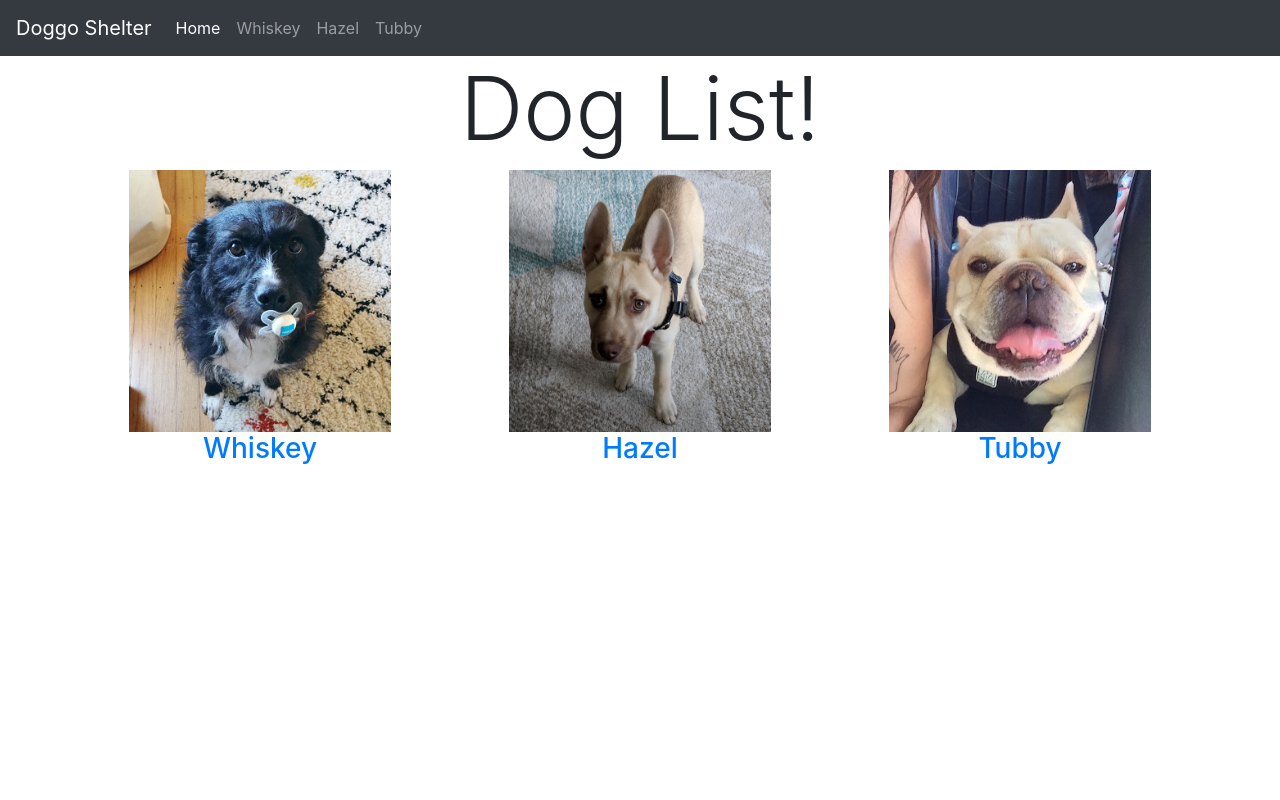
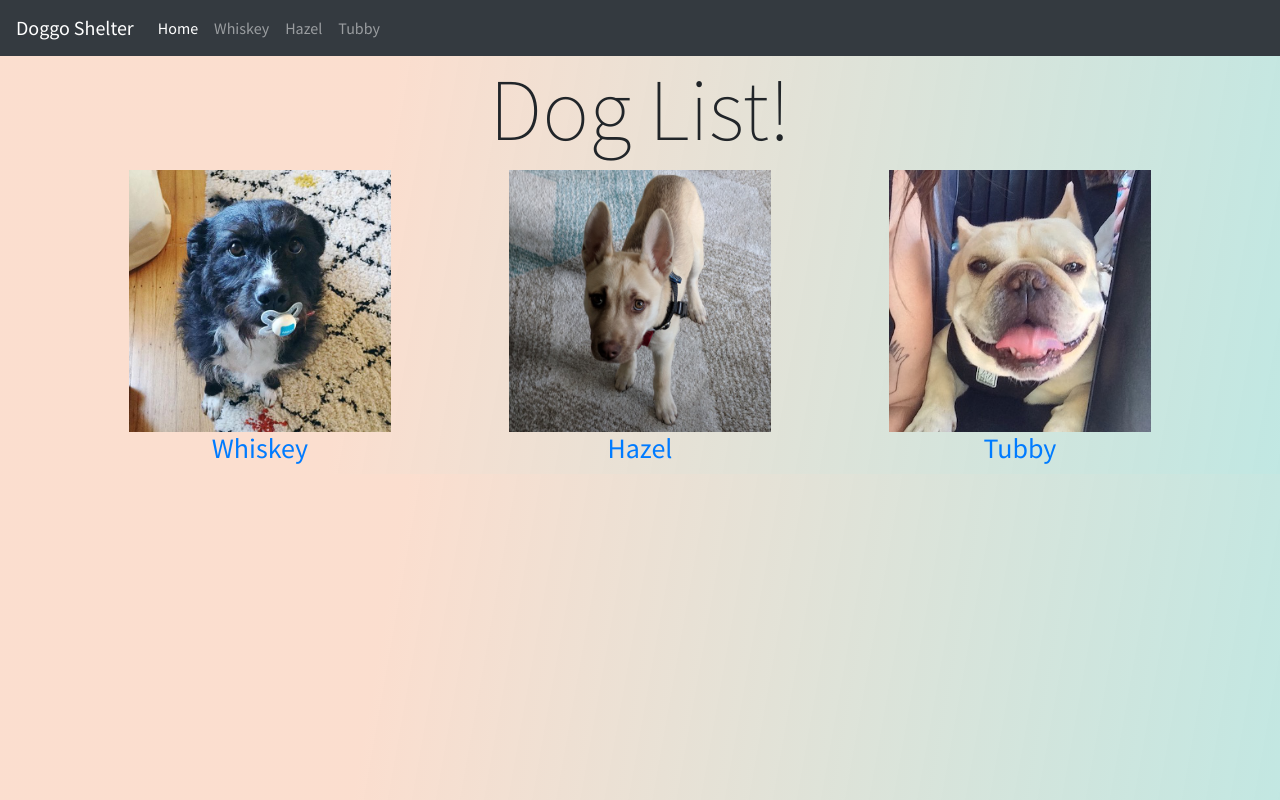
Before and after one commit to jainharsh21/Doggo-Finder, a React (Create React App) app: page /dogs in a window 1280 px wide. Built offline with nearby package versions, Linux system fonts and the light colour scheme.

Commit message:
added linear gradient and changed font family

```diff
--- a/src/index.css
+++ b/src/index.css
@@ -1,13 +1,18 @@
+@import url("https://fonts.googleapis.com/css?family=Source+Sans+Pro:200,400");
+
 body {
   margin: 0;
-  font-family: -apple-system, BlinkMacSystemFont, 'Segoe UI', 'Roboto', 'Oxygen',
-    'Ubuntu', 'Cantarell', 'Fira Sans', 'Droid Sans', 'Helvetica Neue',
-    sans-serif;
+  font-family: "Source Sans Pro";
   -webkit-font-smoothing: antialiased;
   -moz-osx-font-smoothing: grayscale;
+  background: linear-gradient(
+    100deg,
+    rgba(250, 214, 195, 0.8) 30%,
+    #b0eae8 120%
+  );
 }
 
 code {
-  font-family: source-code-pro, Menlo, Monaco, Consolas, 'Courier New',
+  font-family: source-code-pro, Menlo, Monaco, Consolas, "Courier New",
     monospace;
 }
```
